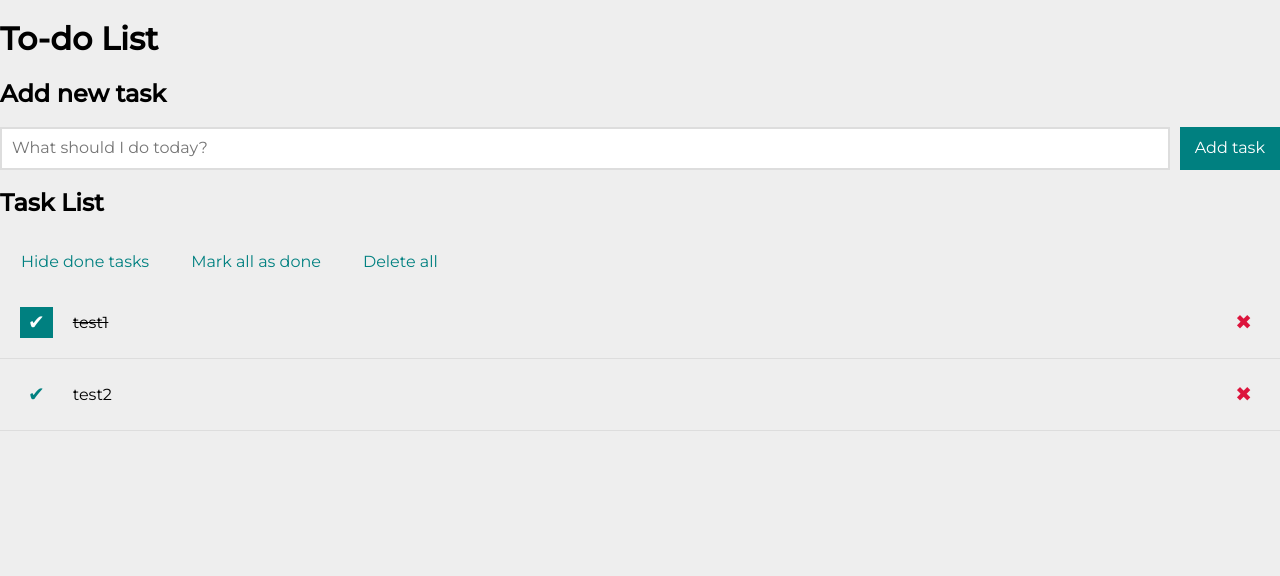
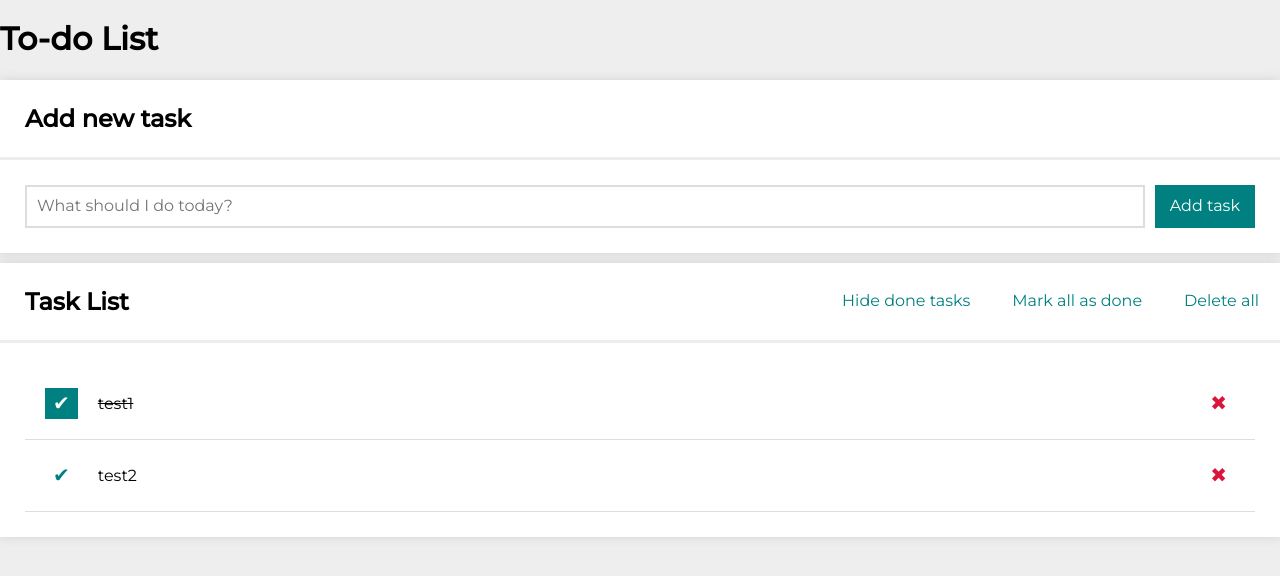
Before and after one commit to stolar-xyz/to-do-list-react, a React (Create React App) app: page / in a window 1280 px wide. Shown: the top 576 px of the page. Built offline with nearby package versions, Linux system fonts and the light colour scheme.

Commit message:
Section component added

```diff
--- a/src/App.js
+++ b/src/App.js
@@ -2,6 +2,7 @@ import React from "react";
 import Form from "./Form";
 import List from "./List";
 import Buttons from "./Buttons";
+import Section from "./Section";
 
 const tasks = [
   { id: 1, content: "test1", done: true },
@@ -16,21 +17,15 @@ function App() {
       <header>
         <h1>To-do List</h1>
       </header>
-      <section className="section">
-        <h2 className="section__header">Add new task</h2>
-        <div className="section__body">
-          <Form />
-        </div>
-      </section>
-      <section className="section">
-        <div className="section__container">
-          <h2 className="section__header">Task List</h2>
-          <Buttons tasks={tasks} hideDoneTasks={hideDoneTasks} />
-        </div>
-        <div className="section__body">
-          <List tasks={tasks} hideDoneTasks={hideDoneTasks} />
-        </div>
-      </section>
+      <Section
+        title="Add new task"
+        body={<Form />}
+      />
+      <Section
+        title="Task List"
+        body={<List tasks={tasks} hideDoneTasks={hideDoneTasks} />}
+        extraHeaderContent={<Buttons tasks={tasks} hideDoneTasks={hideDoneTasks} />}
+      />
     </main>
   );
 }
--- /dev/null
+++ b/src/Section/index.js
@@ -0,0 +1,16 @@
+import React from "react";
+import "./style.css";
+
+const Section = (props) => (
+    <section className="section">
+        <div className="section__container">
+            <h2 className="section__header">{props.title}</h2>
+            {props.extraHeaderContent}
+        </div>
+        <div className="section__body">
+            {props.body}
+        </div>
+    </section>
+);
+
+export default Section;
--- /dev/null
+++ b/src/Section/style.css
@@ -0,0 +1,28 @@
+.section {
+    background-color: #ffffff;
+    box-shadow: 0 0 10px 0 #d3d2d2;
+    margin: 10px 0;
+}
+
+.section__body {
+    padding: 25px;
+    border-top: 3px solid #edecee;
+}
+
+.section__container {
+    display: grid;
+    grid-template-columns: auto auto;
+    justify-content: space-between;
+    align-items: center;
+}
+
+@media (max-width: 767px) {
+    .section__container {
+        grid-template-columns: 1fr;
+    }
+}
+
+.section__header {
+    margin: 0;
+    padding: 25px;
+}
```
